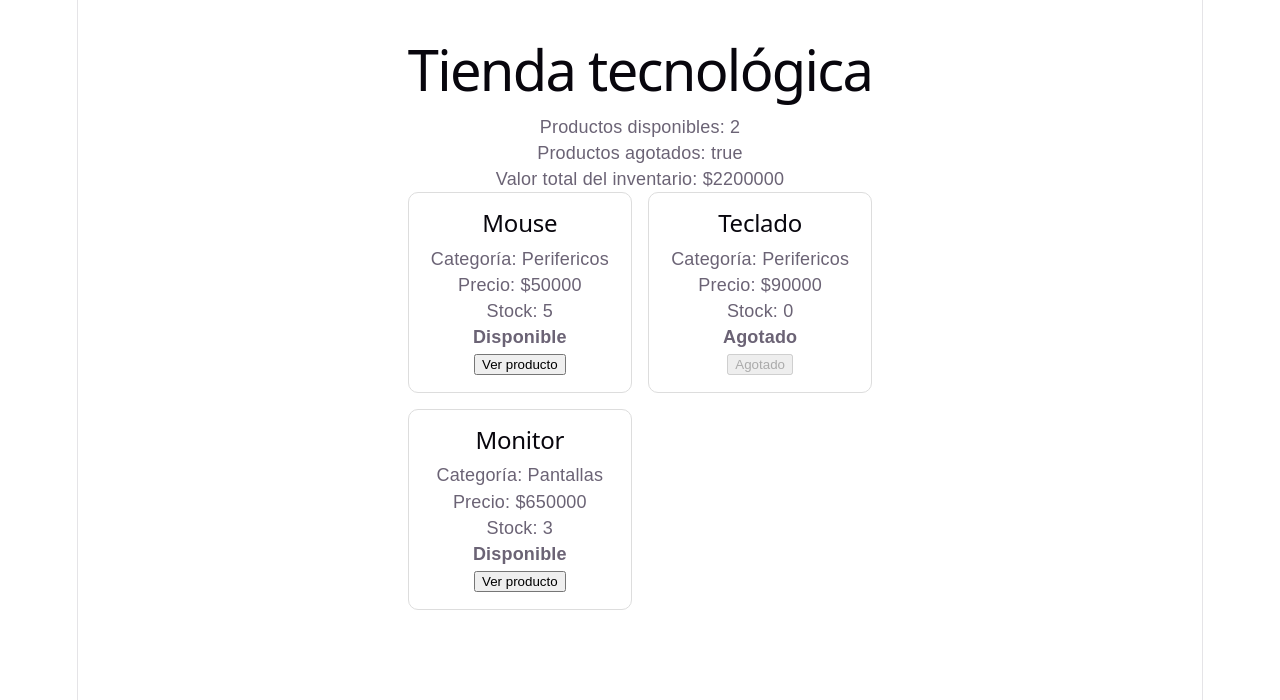
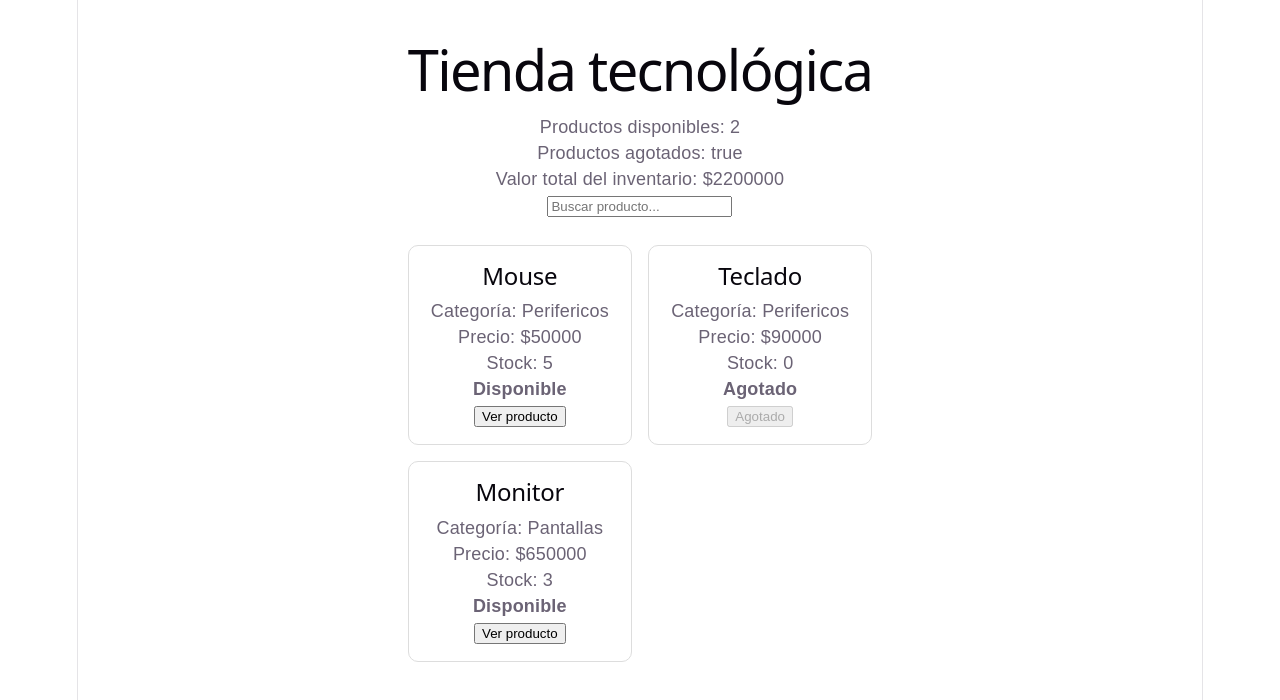
Before and after one commit to ireguisara09/react-js-ficha-3409609-Sara-Iregui, a React (Vite) app in the folder tienda-react/: page / in a window 1280 px wide. Shown: the top 700 px of the page. Built offline with nearby package versions, Linux system fonts and the light colour scheme.

Commit message:
Implementar buscador de productos

```diff
--- a/tienda-react/src/App.jsx
+++ b/tienda-react/src/App.jsx
@@ -1,6 +1,7 @@
 import ProductoCard from './components/ProductoCard';
 import { productos } from './data/productos';
 import './App.css';
+import { useState } from "react";
 function App() {
  const disponibles = productos.filter(producto => producto.stock > 0);
  const hayAgotados = productos.some(producto => producto.stock === 0);
@@ -8,19 +9,42 @@
  (total, producto) => total + producto.precio * producto.stock,
  0
  );
+ const [busqueda, setBusqueda] = useState("");
+ const productosFiltrados =
+productos.filter(producto =>
+producto.nombre
+.toLowerCase()
+.includes(
+busqueda.toLowerCase()
+)
+);
  return (
  <main className="contenedor">
  <h1>Tienda tecnológica</h1>
  <p>Productos disponibles: {disponibles.length}</p>
  <p>Productos agotados: {hayAgotados.toString()}</p>
  <p>Valor total del inventario: ${valorInventario}</p>
+ <input
+  type="text"
+  placeholder="Buscar producto..."
+  value={busqueda}
+  onChange={(evento) => {
+  setBusqueda(evento.target.value);
+}}
+/>
+<br>
+</br>
+<br>
+</br>
+
  <section className="productos">
- {productos.map(producto => (
- <ProductoCard
- key={producto.id}
- producto={producto}
- />
- ))}
+ {productosFiltrados.map(producto => (
+<ProductoCard
+key={producto.id}
+producto={producto}
+/>
+))}
+
  </section>
  </main>
  );
```
